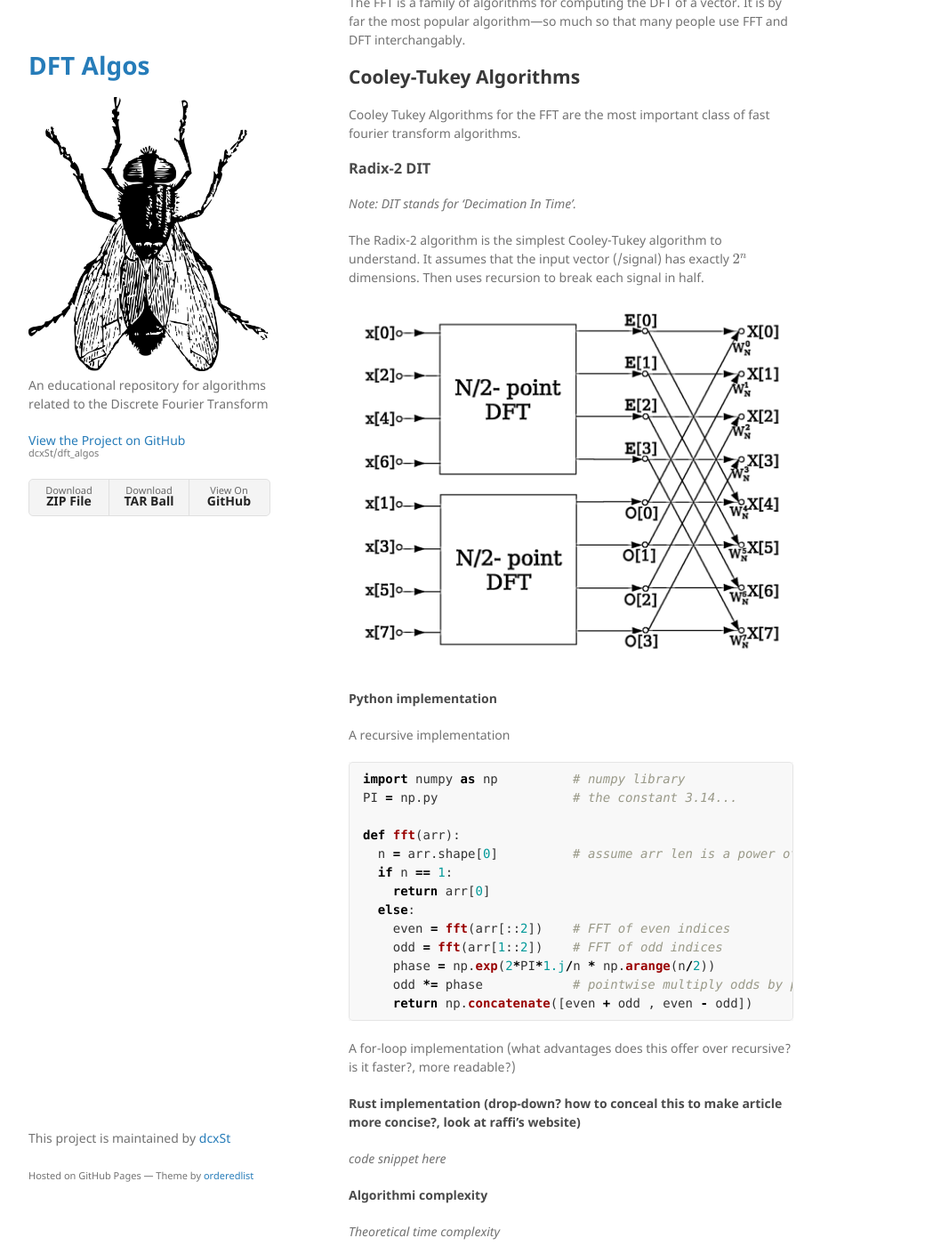
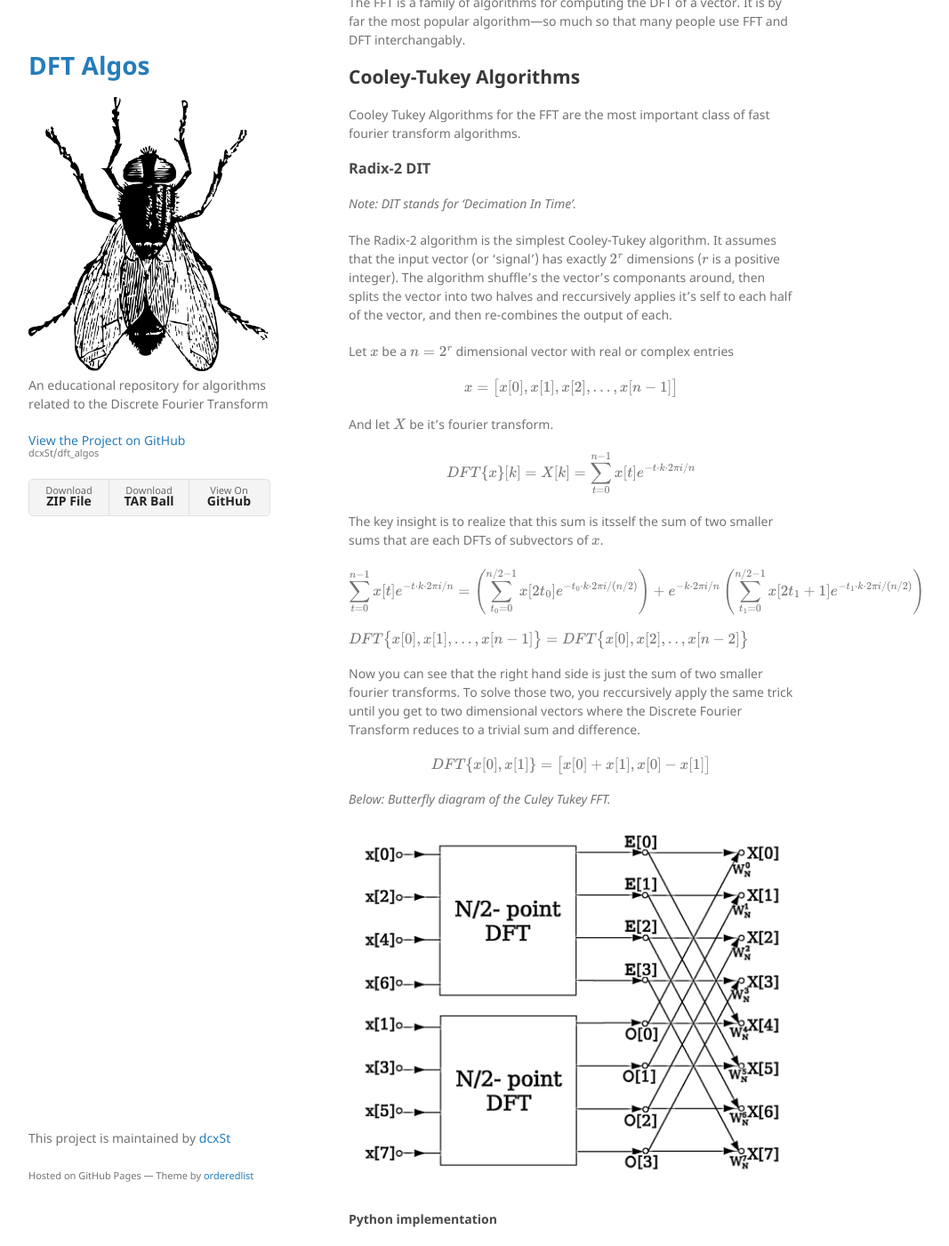
Before and after one commit to dcxSt/dft_algos, a Jekyll site: the page built from index.md, in a window 1280 px wide and 1400 px high, scrolled down 1156 px. Shown: the whole window at 89% size, without its empty margins (178-1245 px from the left). Built offline with Jekyll 4.4.1, drawn with Linux system fonts in a browser that asks for light colours; formulas are drawn with MathJax 3; our own code applies the rules of GitHub Pages for plain Markdown files.

Commit message:
FFT explanation

```diff
--- a/index.md
+++ b/index.md
@@ -42,7 +42,40 @@ Cooley Tukey Algorithms for the FFT are the most important class of fast fourier
 ### Radix-2 DIT
 *Note: DIT stands for 'Decimation In Time'.*
 
-The Radix-2 algorithm is the simplest Cooley-Tukey algorithm to understand. It assumes that the input vector (/signal) has exactly \\(2^n\\) dimensions. Then uses recursion to break each signal in half.
+The Radix-2 algorithm is the simplest Cooley-Tukey algorithm. It assumes that the input vector (or 'signal') has exactly \\(2^r\\) dimensions (\\(r\\) is a positive integer). The algorithm shuffle's the vector's componants around, then splits the vector into two halves and reccursively applies it's self to each half of the vector, and then re-combines the output of each.
+
+Let \\(x\\) be a \\(n = 2^r\\) dimensional vector with real or complex entries
+
+\\[x = \big[ x[0] , x[1] , x[2] , ... , x[n-1] \big]\\]
+
+And let \\(X\\) be it's fourier transform.
+
+\\[DFT\\{x\\}[k] = X[k] = \sum_{t=0}^{n-1} x[t] e^{-t \cdot k\cdot 2\pi i / n}\\]
+
+The key insight is to realize that this sum is itsself the sum of two smaller sums that are each DFTs of subvectors of \\(x\\).
+
+$$
+\sum_{t=0}^{n-1} x[t] e^{-t \cdot k\cdot 2\pi i / n}
+= \left( \sum_{t_0=0}^{n/2-1} x[2t_0] e^{-t_0\cdot k\cdot 2\pi i/(n/2)} \right)
++ e^{- k\cdot 2\pi i/n} \left( \sum_{t_1=0}^{n/2-1} x[2t_1+1] e^{-t_1\cdot k\cdot 2\pi i/(n/2)} \right)
+$$
+
+$$
+DFT\big\{ x[0] , x[1] , ... , x[n-1] \big\}
+= DFT\big\{ x[0] , x[2] , .. ,  x[n-2] \big\}  \\
+\hspace{15.0em}
++ e^{-k\cdot 2\pi i/n} DFT\big\{ x[1] , x[3] , ... , x[n-1] \big\}
+$$
+
+Now you can see that the right hand side is just the sum of two smaller fourier transforms. To solve those two, you reccursively apply the same trick until you get to two dimensional vectors where the Discrete Fourier Transform reduces to a trivial sum and difference.
+
+$$
+DFT\{x[0] , x[1]\} = \big[ x[0] + x[1] , x[0] - x[1] \big]
+$$
+
+
+
+*Below: Butterfly diagram of the Culey Tukey FFT.*
 
 ![DIT FFT butterfly diagram](https://raw.githubusercontent.com/dcxSt/dft_algos/gh-pages/assets/img/DIT-FFT-butterfly.png)
 
```
